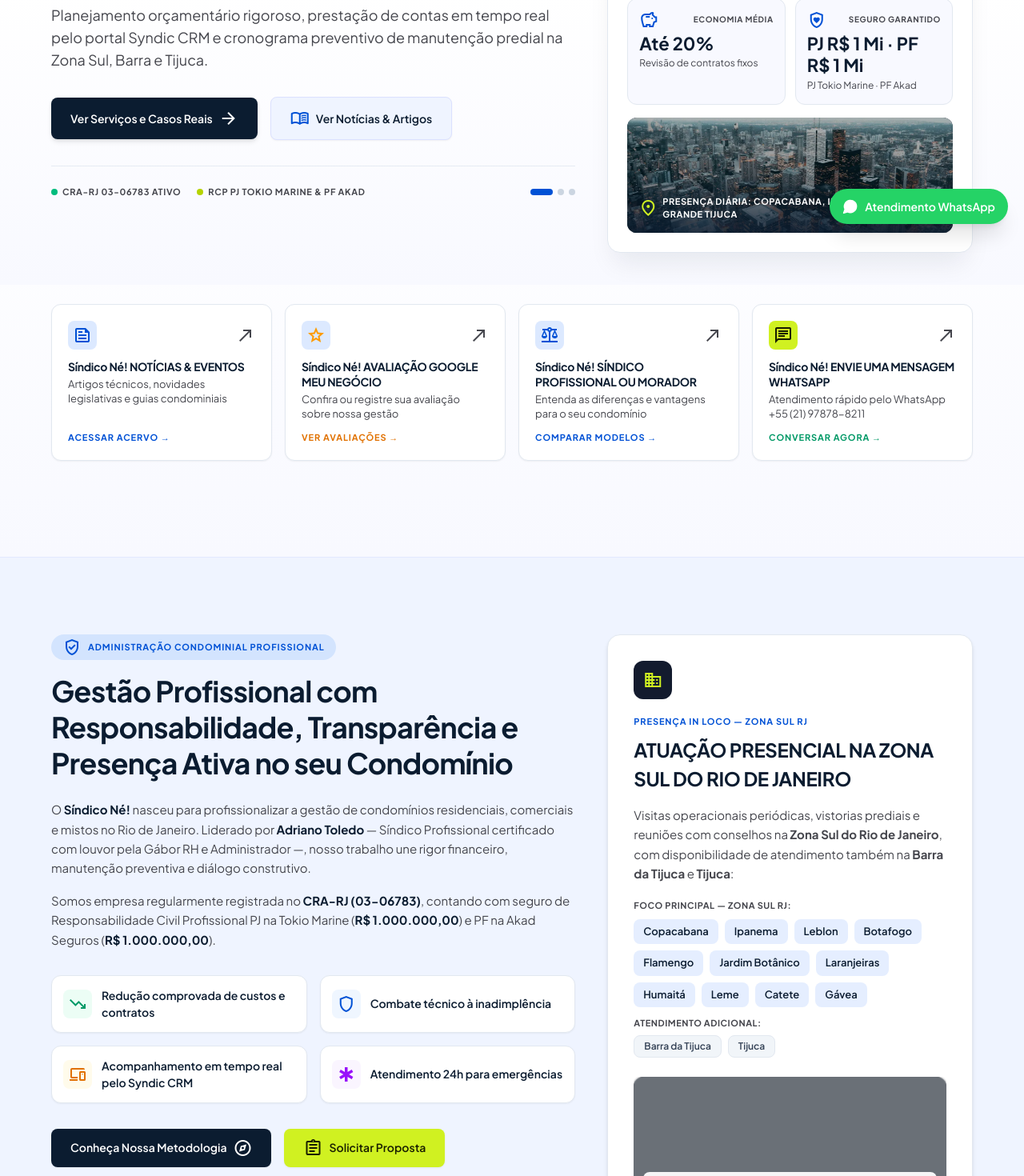
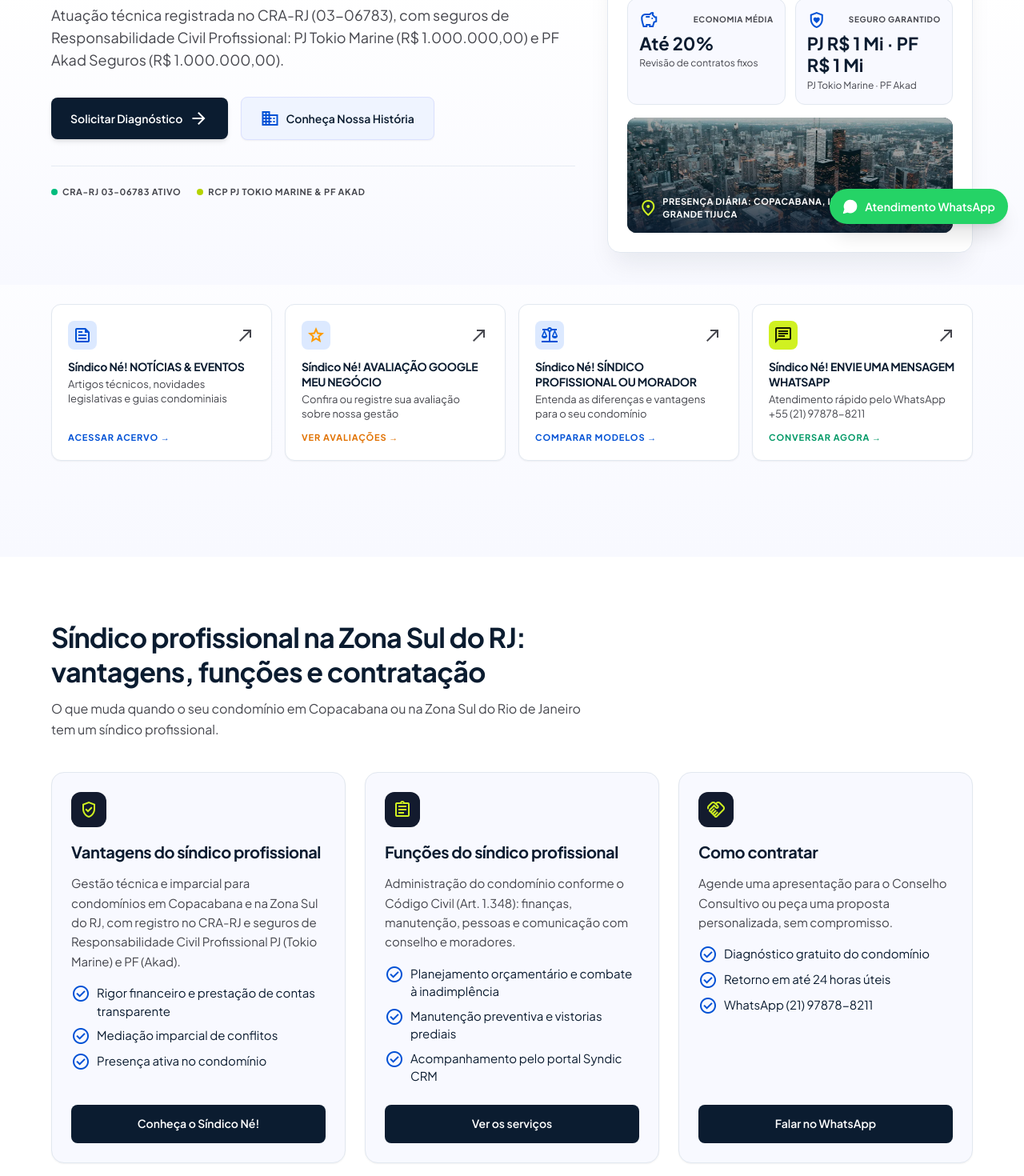
Before and after one commit to BuggyToledo/sindico_ne_site, a Next.js app: page / in a window 1280 px wide. Shown: the part 500-1970 px from the top of the page at 80% size. Built offline with nearby package versions, Linux system fonts and the light colour scheme; grey boxes are pictures that could not be loaded.

Commit message:
feat(home): topo fixo + 3 blocos (vantagens, funções, contratação); fix mobile: CNPJ no rodapé, toques >=48px, campos 16px

```diff
--- a/src/app/page.tsx
+++ b/src/app/page.tsx
@@ -5,6 +5,7 @@ import Image from "next/image";
 import { SITE_CONFIG } from "@/data/site-config";
 import { HeroCarousel } from "@/components/home/HeroCarousel";
 import { ServicesGrid, TrustBadges } from "@/components/home/ServicesGrid";
+import { SindicoProfissionalBlocks } from "@/components/home/SindicoProfissionalBlocks";
 import { ShortcutStrip } from "@/components/layout/ShortcutStrip";
 import { ArticleCard } from "@/components/blog/ArticleCard";
 import { getAllArticles } from "@/lib/cms/store";
@@ -45,6 +46,9 @@ export default async function HomePage() {
         <HeroCarousel />
         <ShortcutStrip overlap={true} />
       </div>
+
+      {/* 3 BLOCOS: VANTAGENS, FUNÇÕES E CONTRATAÇÃO (sem carrossel) */}
+      <SindicoProfissionalBlocks />
 
       {/* SECTION 2: SOBRE / CREDENCIAIS E ATUAÇÃO PRESENCIAL */}
       <section className="w-full py-20 lg:py-24 bg-[#eff4ff] border-y border-[#dbe1ff]/60">
--- a/src/components/blog/BlogSearchAndFilter.tsx
+++ b/src/components/blog/BlogSearchAndFilter.tsx
@@ -89,7 +89,7 @@ export function BlogSearchAndFilter({
           </span>
           <Link
             href="/noticias-e-eventos/"
-            className={`px-3 py-1.5 rounded-full text-xs font-semibold transition-colors shrink-0 ${
+            className={`inline-flex items-center min-h-11 px-4 py-2 rounded-full text-[13px] font-semibold transition-colors shrink-0 ${
               !activeCategorySlug && !activeTagSlug
                 ? "bg-[#171c24] text-[#d9e141]"
                 : "bg-[#f4f6f8] text-[#4a525d] hover:bg-gray-200"
@@ -105,7 +105,7 @@ export function BlogSearchAndFilter({
                 <Link
                   key={cat.slug}
                   href={`/category/${cat.slug}/`}
-                  className={`px-3 py-1.5 rounded-full text-xs font-semibold transition-colors shrink-0 ${
+                  className={`inline-flex items-center min-h-11 px-4 py-2 rounded-full text-[13px] font-semibold transition-colors shrink-0 ${
                     isActive
                       ? "bg-[#171c24] text-[#d9e141]"
                       : "bg-[#f4f6f8] text-[#4a525d] hover:bg-gray-200"
--- a/src/components/home/HeroCarousel.tsx
+++ b/src/components/home/HeroCarousel.tsx
@@ -1,6 +1,4 @@
-"use client";
-
-import React, { useState } from "react";
+import React from "react";
 import Link from "next/link";
 import Image from "next/image";
 import { SITE_CONFIG } from "@/data/site-config";
@@ -60,8 +58,8 @@ const HERO_SLIDES = [
 ];
 
 export function HeroCarousel() {
-  const [current, setCurrent] = useState(0);
-  const slide = HERO_SLIDES[current];
+  // Topo fixo (sem carrossel): uma mensagem só, sem JS no cliente.
+  const slide = HERO_SLIDES[1];
 
   return (
     <section
@@ -130,7 +128,7 @@ export function HeroCarousel() {
               </Link>
             </div>
 
-            {/* Micro indicators + Slide selector */}
+            {/* Micro indicators */}
             <div className="mt-8 pt-6 border-t border-[#e2e8f0]/80 w-full flex flex-wrap items-center justify-between gap-4">
               <div className="flex flex-wrap items-center gap-5 text-[#45464d] text-[11px] font-bold uppercase tracking-[0.06em]">
                 <span className="inline-flex items-center gap-1.5">
@@ -143,27 +141,6 @@ export function HeroCarousel() {
                 </span>
               </div>
 
-              <div
-                className="flex items-center gap-1.5"
-                role="tablist"
-                aria-label="Alternar destaque principal"
-              >
-                {HERO_SLIDES.map((s, idx) => (
-                  <button
-                    key={s.id}
-                    type="button"
-                    role="tab"
-                    aria-selected={idx === current}
-                    aria-label={`Destaque ${idx + 1}: ${s.badge}`}
-                    onClick={() => setCurrent(idx)}
-                    className={`h-2 rounded-full transition-all cursor-pointer ${
-                      idx === current
-                        ? "w-7 bg-[#0051d5]"
-                        : "w-2 bg-[#cbd5e1] hover:bg-[#94a3b8]"
-                    }`}
-                  />
-                ))}
-              </div>
             </div>
           </div>
 
--- /dev/null
+++ b/src/components/home/SindicoProfissionalBlocks.tsx
@@ -0,0 +1,137 @@
+import React from "react";
+import Link from "next/link";
+import { SITE_CONFIG } from "@/data/site-config";
+
+type Block = {
+  id: string;
+  icon: string;
+  title: string;
+  text: string;
+  items: string[];
+  cta: { label: string; href: string; external?: boolean };
+};
+
+const BLOCKS: Block[] = [
+  {
+    id: "vantagens",
+    icon: "verified_user",
+    title: "Vantagens do síndico profissional",
+    text: "Gestão técnica e imparcial para condomínios em Copacabana e na Zona Sul do RJ, com registro no CRA-RJ e seguros de Responsabilidade Civil Profissional PJ (Tokio Marine) e PF (Akad).",
+    items: [
+      "Rigor financeiro e prestação de contas transparente",
+      "Mediação imparcial de conflitos",
+      "Presença ativa no condomínio",
+    ],
+    cta: {
+      label: "Conheça o Síndico Né!",
+      href: "/sindico-profissional-na-zona-sul-do-rj/",
+    },
+  },
+  {
+    id: "funcoes",
+    icon: "assignment",
+    title: "Funções do síndico profissional",
+    text: "Administração do condomínio conforme o Código Civil (Art. 1.348): finanças, manutenção, pessoas e comunicação com conselho e moradores.",
+    items: [
+      "Planejamento orçamentário e combate à inadimplência",
+      "Manutenção preventiva e vistorias prediais",
+      "Acompanhamento pelo portal Syndic CRM",
+    ],
+    cta: { label: "Ver os serviços", href: "/servicos-sindico-profissional/" },
+  },
+  {
+    id: "contratacao",
+    icon: "handshake",
+    title: "Como contratar",
+    text: "Agende uma apresentação para o Conselho Consultivo ou peça uma proposta personalizada, sem compromisso.",
+    items: [
+      "Diagnóstico gratuito do condomínio",
+      "Retorno em até 24 horas úteis",
+      `WhatsApp ${SITE_CONFIG.contact.whatsappDisplay}`,
+    ],
+    cta: {
+      label: "Falar no WhatsApp",
+      href: SITE_CONFIG.contact.whatsappUrl,
+      external: true,
+    },
+  },
+];
+
+const ctaClass =
+  "mt-auto inline-flex min-h-12 items-center justify-center gap-2 px-5 py-3 rounded-lg bg-[#0b1c30] text-white hover:bg-[#131b2e] transition-all font-semibold text-[14px] focus-visible:outline focus-visible:outline-2 focus-visible:outline-offset-2 focus-visible:outline-[#0051d5]";
+
+/** 3 blocos fixos abaixo do topo (substituem o antigo carrossel). Sem JS. */
+export function SindicoProfissionalBlocks() {
+  return (
+    <section
+      aria-labelledby="sindico-profissional-blocos"
+      className="w-full py-16 lg:py-20 bg-white"
+    >
+      <div className="max-w-7xl mx-auto px-6 lg:px-16">
+        <h2
+          id="sindico-profissional-blocos"
+          className="text-[26px] sm:text-[34px] leading-tight font-bold text-[#0b1c30] tracking-[-0.02em] mb-3 max-w-3xl"
+        >
+          Síndico profissional na Zona Sul do RJ: vantagens, funções e contratação
+        </h2>
+        <p className="text-[16px] text-[#45464d] leading-relaxed mb-10 max-w-2xl">
+          O que muda quando o seu condomínio em Copacabana ou na Zona Sul do Rio
+          de Janeiro tem um síndico profissional.
+        </p>
+
+        <ul className="grid grid-cols-1 md:grid-cols-3 gap-6" role="list">
+          {BLOCKS.map((b) => (
+            <li
+              key={b.id}
+              id={b.id}
+              className="flex flex-col bg-[#f8f9ff] rounded-2xl p-6 border border-[#e2e8f0] shadow-xs"
+            >
+              <div className="w-11 h-11 rounded-xl bg-[#131b2e] flex items-center justify-center mb-4">
+                <span
+                  className="material-symbols-outlined text-[#d0f121] text-[22px]"
+                  aria-hidden="true"
+                >
+                  {b.icon}
+                </span>
+              </div>
+              <h3 className="text-[20px] font-bold text-[#0b1c30] mb-3">
+                {b.title}
+              </h3>
+              <p className="text-[15px] text-[#45464d] leading-relaxed mb-4">
+                {b.text}
+              </p>
+              <ul className="space-y-2 mb-6 text-[15px] text-[#0b1c30]">
+                {b.items.map((it) => (
+                  <li key={it} className="flex gap-2">
+                    <span
+                      className="material-symbols-outlined text-[#0051d5] text-[18px] shrink-0"
+                      aria-hidden="true"
+                    >
+                      check_circle
+                    </span>
+                    <span>{it}</span>
+                  </li>
+                ))}
+              </ul>
+              {b.cta.external ? (
+                <a
+                  href={b.cta.href}
+                  target="_blank"
+                  rel="noopener noreferrer"
+                  className={ctaClass}
+                >
+                  {b.cta.label}
+                  <span className="sr-only"> (abre em nova aba)</span>
+                </a>
+              ) : (
+                <Link href={b.cta.href} className={ctaClass}>
+                  {b.cta.label}
+                </Link>
+              )}
+            </li>
+          ))}
+        </ul>
+      </div>
+    </section>
+  );
+}
--- a/src/components/layout/Header.tsx
+++ b/src/components/layout/Header.tsx
@@ -125,7 +125,7 @@ export function Header() {
               aria-expanded={mobileOpen}
               aria-controls="mobile-side-slide"
               aria-label="Abrir menu de navegação"
-              className="xl:hidden inline-flex items-center justify-center p-2.5 rounded-lg text-[#0b1c30] bg-[#eff4ff] hover:bg-[#dce9ff] focus:outline-none focus-visible:ring-2 focus-visible:ring-[#0051d5]"
+              className="xl:hidden inline-flex items-center justify-center w-12 h-12 rounded-lg text-[#0b1c30] bg-[#eff4ff] hover:bg-[#dce9ff] focus:outline-none focus-visible:ring-2 focus-visible:ring-[#0051d5]"
             >
               <Menu className="w-6 h-6" aria-hidden="true" />
             </button>
```
Also changed, not shown: src/components/contact/ContactForm.tsx (+7 -7 lines), src/components/layout/Footer.tsx (+12 -11 lines).
